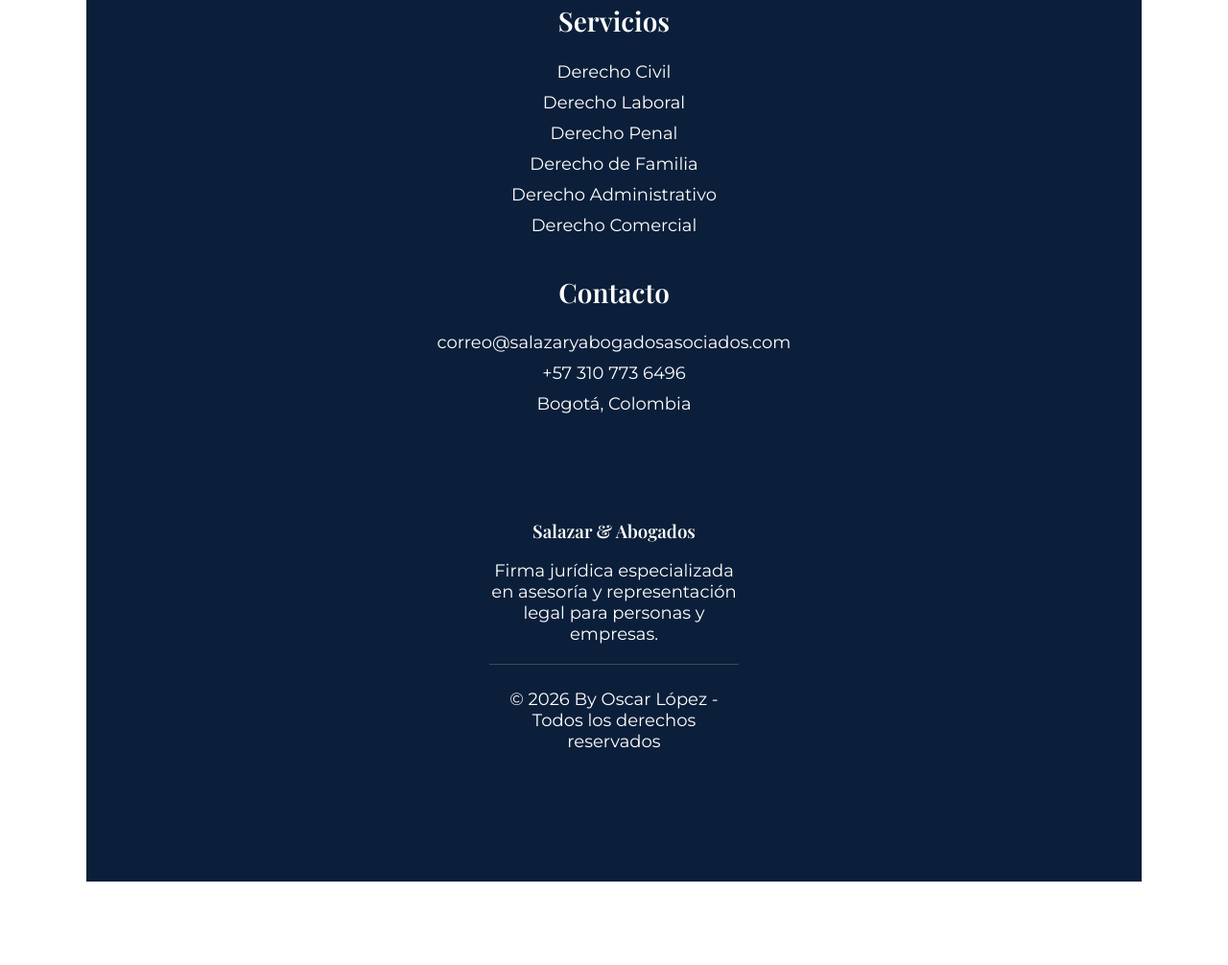
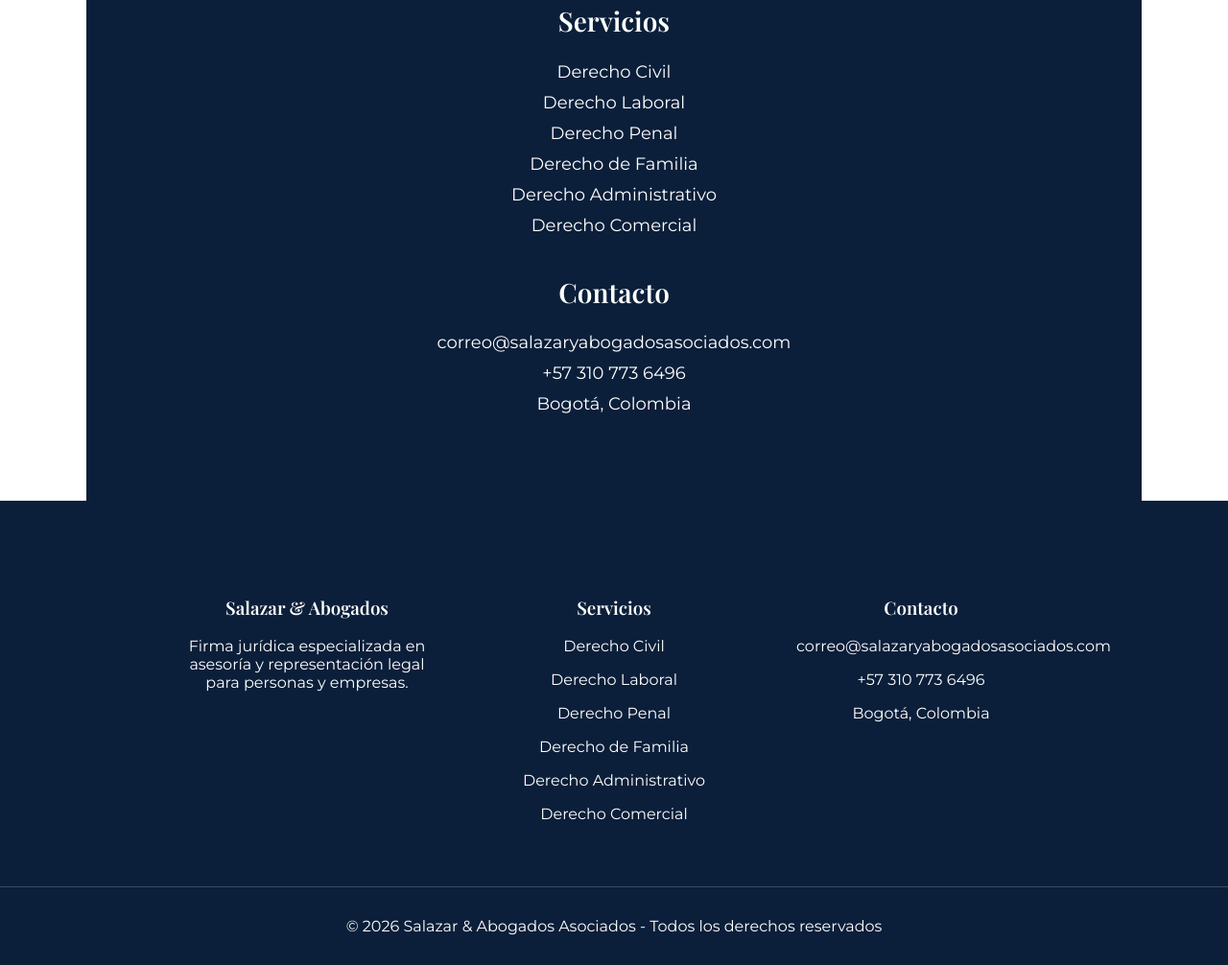
Before and after one commit to oscarlopez9/salazar-abogados, a website: page public/index.html in a window 1280 px wide. Shown: the part 2087-3093 px from the top of the page at 96% size. Before the commit the page ends 3006 px from the top, so only its background shows below. Drawn offline with nearby package versions, Linux system fonts and the light colour scheme.

```diff
--- a/public/index.html
+++ b/public/index.html
@@ -141,22 +141,41 @@
         <p>correo@salazaryabogadosasociados.com</p>
         <p>+57 310 773 6496</p>
         <p>Bogotá, Colombia</p>
+
+    </div>
+</section>
+
 <footer class="footer">
     <div class="footer-container">
 
         <div class="footer-col">
             <h3>Salazar & Abogados</h3>
             <p>Firma jurídica especializada en asesoría y representación legal para personas y empresas.</p>
+        </div>
 
+        <div class="footer-col">
+            <h3>Servicios</h3>
+            <p>Derecho Civil</p>
+            <p>Derecho Laboral</p>
+            <p>Derecho Penal</p>
+            <p>Derecho de Familia</p>
+            <p>Derecho Administrativo</p>
+            <p>Derecho Comercial</p>
+        </div>
+
+        <div class="footer-col">
+            <h3>Contacto</h3>
+            <p>correo@salazaryabogadosasociados.com</p>
+            <p>+57 310 773 6496</p>
+            <p>Bogotá, Colombia</p>
+        </div>
+
+    </div>
 
     <div class="footer-bottom">
-        <p>© 2026 By Oscar López - Todos los derechos reservados</p>
+        <p>© 2026 Salazar & Abogados Asociados - Todos los derechos reservados</p>
     </div>
 </footer>
-    </div>
-</section>
-
-
 
 <a href="https://wa.me/573107736496" class="whatsapp">WhatsApp</a>
 
```
